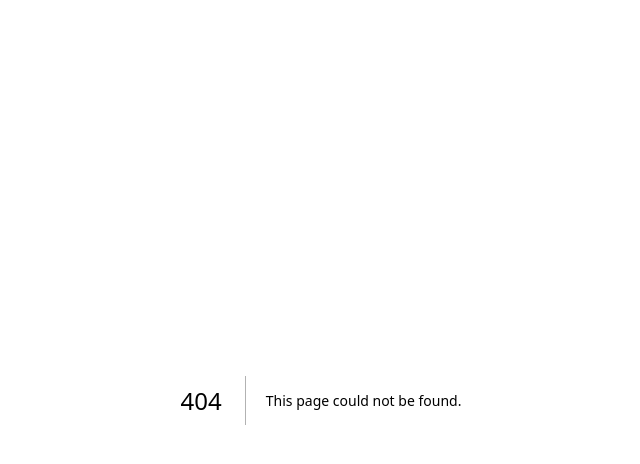
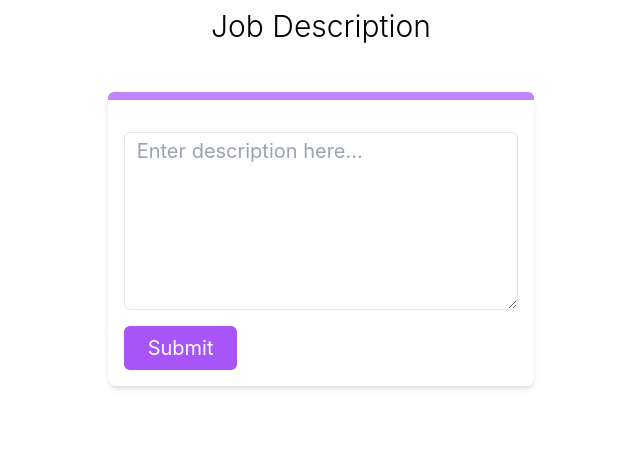
Before and after one commit to codesydney/job-tracker, a Next.js app: page /jdform in a window 1280 px wide. Before the commit this address had no page. Shown: the top 464 px of the page, without its empty margins (319-959 px from the left). Built offline with nearby package versions, Linux system fonts and the light colour scheme.

Commit message:
Adds form to collect job description

```diff
--- /dev/null
+++ b/src/pages/jdform.tsx
@@ -0,0 +1,81 @@
+import type { NextPage } from 'next';
+import { useForm, SubmitHandler } from 'react-hook-form';
+import axios from 'axios';
+import { useRouter } from 'next/router';
+
+interface IJdForm {
+  description: String;
+}
+
+const JdForm: NextPage = () => {
+  const router = useRouter();
+
+  const {
+    register,
+    handleSubmit,
+    formState: { errors },
+  } = useForm<IJdForm>();
+
+  const onSubmit: SubmitHandler<IJdForm> = (data) => {
+    const value = localStorage.getItem('jobLisId');
+
+    axios
+      .post('api/v1/job-descriptions', {
+        rawText: data.description,
+      })
+      .then(function (response) {
+        console.log(response);
+        if (typeof value === 'string') {
+          const id = JSON.parse(value);
+          console.log(response.data.id);
+          axios
+            .patch(`api/v1/job-listings/${id}`, {
+              jobDescriptionId: response.data.id,
+            })
+            .then(function (response) {
+              console.log(response);
+              router.push('/applications');
+            })
+            .catch(function (error) {
+              console.log(error);
+            });
+        }
+      })
+      .catch(function (error) {
+        console.log(error);
+      });
+  };
+
+  return (
+    <div className='grid grid-cols-12 text-xl'>
+      <div className='flex flex-col col-span-10 col-start-2 md:col-span-4 md:col-start-5'>
+        <span className='text-3xl font-light my-2 self-center'>
+          Job Description
+        </span>
+        <form
+          name='job_description'
+          className='flex flex-col shadow-md rounded-lg text-left mt-10'
+          onSubmit={handleSubmit(onSubmit)}
+        >
+          <div className='h-2 bg-purple-400 rounded-t-md'></div>
+          <div className='pt-2 px-5 my-2'>
+            {errors.description && 'Description is required'}
+          </div>
+          <textarea
+            rows={6}
+            placeholder='Enter description here...'
+            className='border px-3 py-1 mx-4 mt-2 hover:outline-none focus:outline-none focus:ring-indigo-500 focus:ring-1 rounded-md'
+            {...register('description', { required: true })}
+          />
+          <button
+            type='submit'
+            className='my-4 ml-4 self-start bg-purple-500 text-white py-2 px-6 rounded-md hover:bg-purple-600'
+          >
+            Submit
+          </button>{' '}
+        </form>
+      </div>
+    </div>
+  );
+};
+export default JdForm;
```
